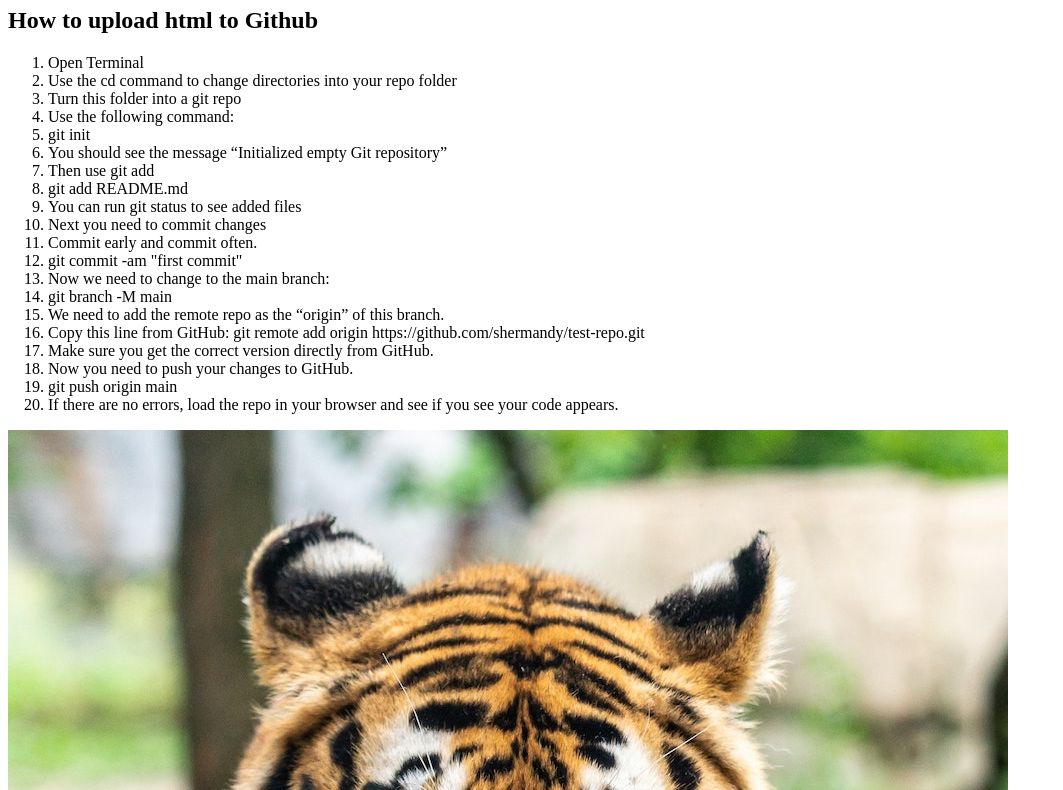
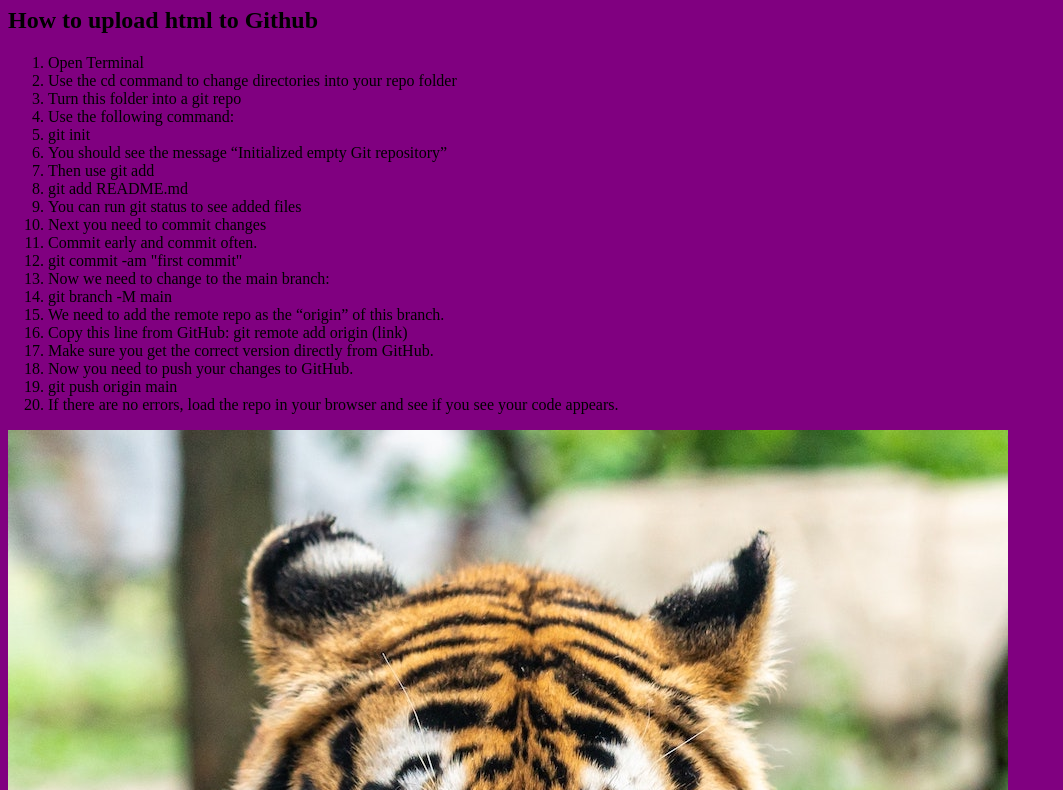
Before and after one commit to Wikerpedia99/Netlify-Assignment-Final, a plain HTML site: page index.html in a window 1280 px wide. Shown: the part 73-863 px from the top of the page, without its empty margins (0-1063 px from the left). Drawn offline with Linux system fonts and the light colour scheme.

Commit message:
linked style sheet in index

```diff
--- a/index.html
+++ b/index.html
@@ -2,6 +2,7 @@
 <html>
 <head>
 	<title>Wiker's Github cheat sheet</title>
+	<link rel="stylesheet" type="text/css" href="style.css">
 </head>
 <h1>Wiker's Github cheat sheet</h1>
 <h2>How to upload html to Github</h2>
@@ -24,7 +25,7 @@ Open Terminal
 <li>Now we need to change to the main branch:
 <li>git branch -M main
 <li>We need to add the remote repo as the “origin” of this branch.
-<li>Copy this line from GitHub: git remote add origin https://github.com/shermandy/test-repo.git
+<li>Copy this line from GitHub: git remote add origin (link)
 <li>Make sure you get the correct version directly from GitHub.
 <li>Now you need to push your changes to GitHub.
 <li>git push origin main
--- a/style.css
+++ b/style.css
@@ -1,12 +1,13 @@
 body {
 background-color: purple;
+font-family: "Times New Roman", Times, serif;
 }
 
 p {
-	text-align: center;
+	text-align: left;
 
 }
 
-ol {text-align: center;
+ol {text-align: left;
 
 }
```
